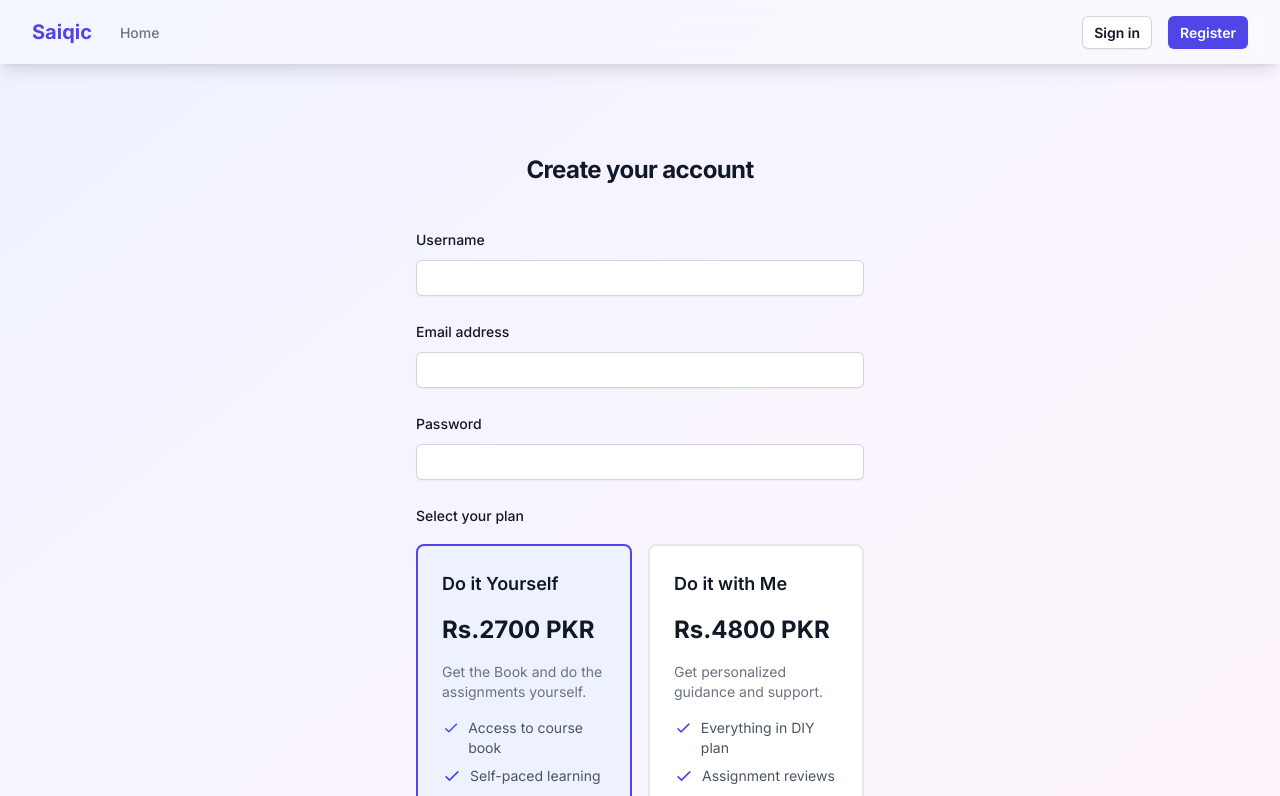
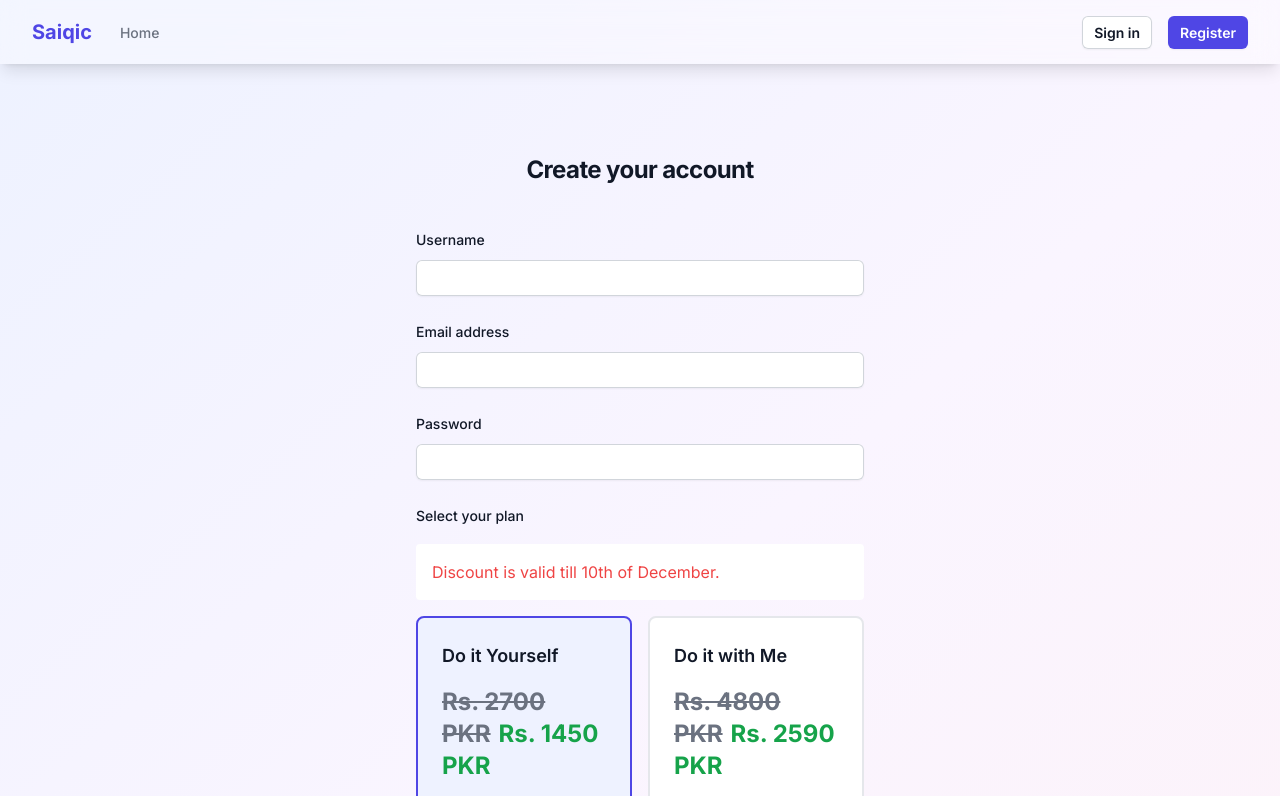
Before and after one commit to asad-ullah-khan1/shafiq-ebook, a Next.js app: page /register in a window 1280 px wide. Shown: the top 796 px of the page. Built offline with nearby package versions, Linux system fonts and the light colour scheme; no server answers.

Commit message:
discounted prices till december

```diff
--- a/src/app/page.js
+++ b/src/app/page.js
@@ -179,7 +179,12 @@ export default function Home() {
                       Do the assignments and writing yourself
                     </li>
                   </ul>
-                  <div className="text-3xl font-bold text-green-600">2700 PKR</div>
+                  <div className="text-3xl font-bold">
+                    <span className="line-through text-gray-500">2700 PKR</span>
+                    <span className="ml-2 text-green-600">1450 PKR</span> <br />
+                    <span className="ml-2 text-sm text-red-600">Discount is valid till 10th of December.</span>
+                  </div>
+
                 </div>
               </div>
 
@@ -204,7 +209,12 @@ export default function Home() {
                       Two 1-1 masterclasses
                     </li>
                   </ul>
-                  <div className="text-3xl font-bold text-dark">4800 PKR</div>
+                  <div className="text-3xl font-bold">
+                    <span className="line-through text-gray-500">4800 PKR</span>
+                    <span className="ml-2 text-green-600">2590 PKR</span> <br />
+                    <span className="ml-2 text-sm text-red-600">Discount is valid till 10th of December.</span>
+                  </div>
+
                 </div>
               </div>
             </div>
--- a/src/app/register/page.js
+++ b/src/app/register/page.js
@@ -117,6 +117,9 @@ export default function Register() {
                         <label className="block text-sm font-medium leading-6 text-gray-900">
                             Select your plan
                         </label>
+                        <div className='bg-white p-4 rounded'>
+                            <h2 className='text-red-500'>Discount is valid till 10th of December.</h2>
+                        </div>
                         <div className="grid grid-cols-1 md:grid-cols-2 gap-4">
                             {/* Do it Yourself Tier */}
                             <div>
@@ -133,9 +136,14 @@ export default function Register() {
                                     className="block h-full p-6 bg-white border-2 border-gray-200 rounded-lg cursor-pointer peer-checked:border-indigo-600 peer-checked:bg-indigo-50 hover:bg-gray-50"
                                 >
                                     <div className="flex flex-col space-y-4">
+
                                         <h3 className="text-lg font-semibold text-gray-900">Do it Yourself</h3>
                                         <div className="flex items-baseline">
-                                            <span className="text-2xl font-bold text-gray-900">Rs.2700 PKR</span>
+                                            <div className="text-2xl font-bold text-gray-900">
+                                                <span className="line-through text-gray-500">Rs. 2700 PKR</span>
+                                                <span className="ml-2 text-green-600">Rs. 1450 PKR</span>
+                                            </div>
+
 
                                         </div>
                                         <p className="text-sm text-gray-500">Get the Book and do the assignments yourself.</p>
@@ -179,7 +187,11 @@ export default function Register() {
                                     <div className="flex flex-col space-y-4">
                                         <h3 className="text-lg font-semibold text-gray-900">Do it with Me</h3>
                                         <div className="flex items-baseline">
-                                            <span className="text-2xl font-bold text-gray-900">Rs.4800 PKR</span>
+                                            <div className="text-2xl font-bold text-gray-900">
+                                                <span className="line-through text-gray-500">Rs. 4800 PKR</span>
+                                                <span className="ml-2 text-green-600">Rs. 2590 PKR</span>
+                                            </div>
+
 
                                         </div>
                                         <p className="text-sm text-gray-500">Get personalized guidance and support.</p>
--- a/src/app/subscription/page.js
+++ b/src/app/subscription/page.js
@@ -10,7 +10,7 @@ const plans = [
     {
         tier: 'tier1',
         name: 'Do it Yourself',
-        price: 2700,
+        price: 1450,
         features: [
             'Get the eBook',
             'Do the assignments and writing yourself',
@@ -19,7 +19,7 @@ const plans = [
     {
         tier: 'tier2',
         name: 'Do it With Me',
-        price: 4800,
+        price: 2590,
         features: [
             'Get the eBook',
             'Have me review your assignments',
```
